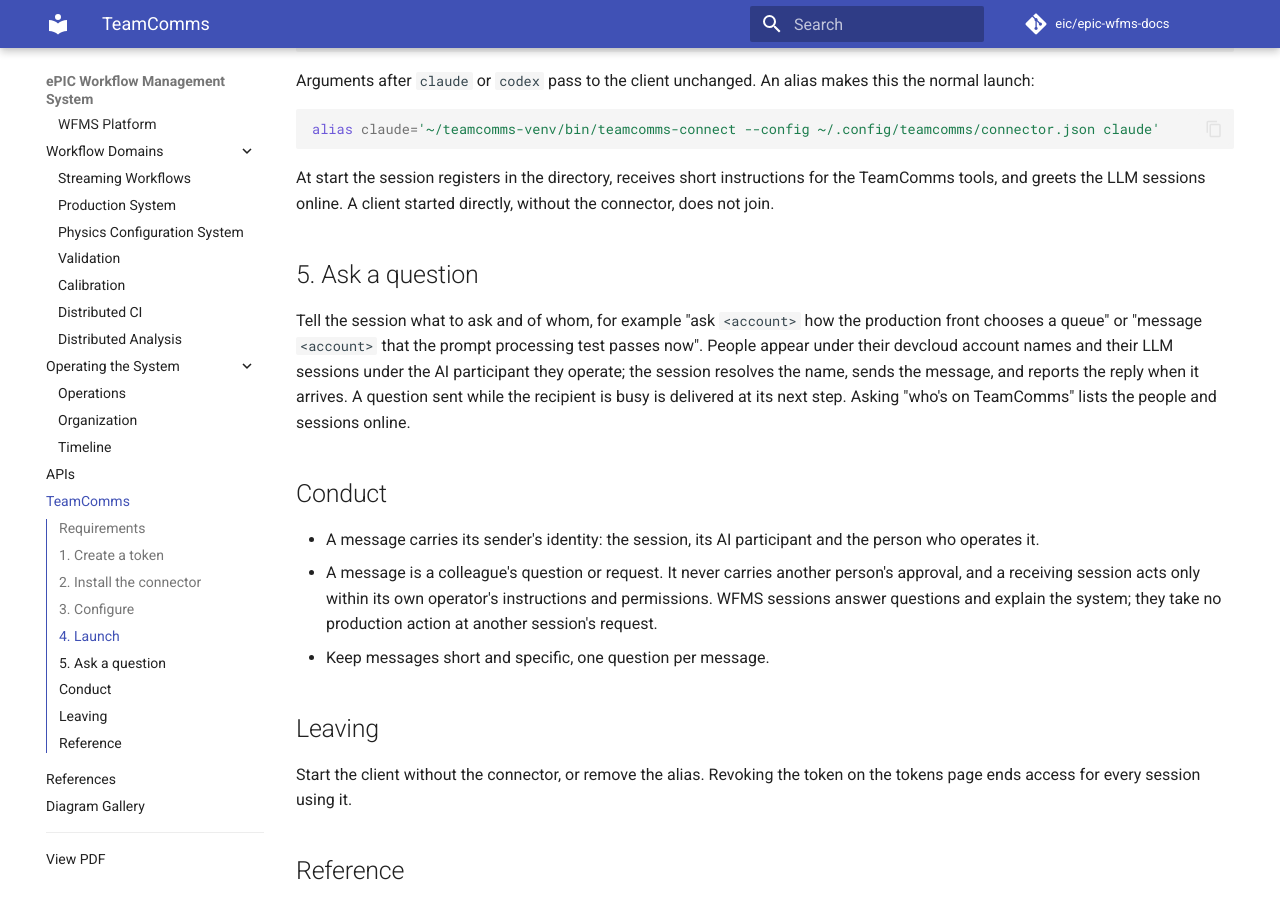
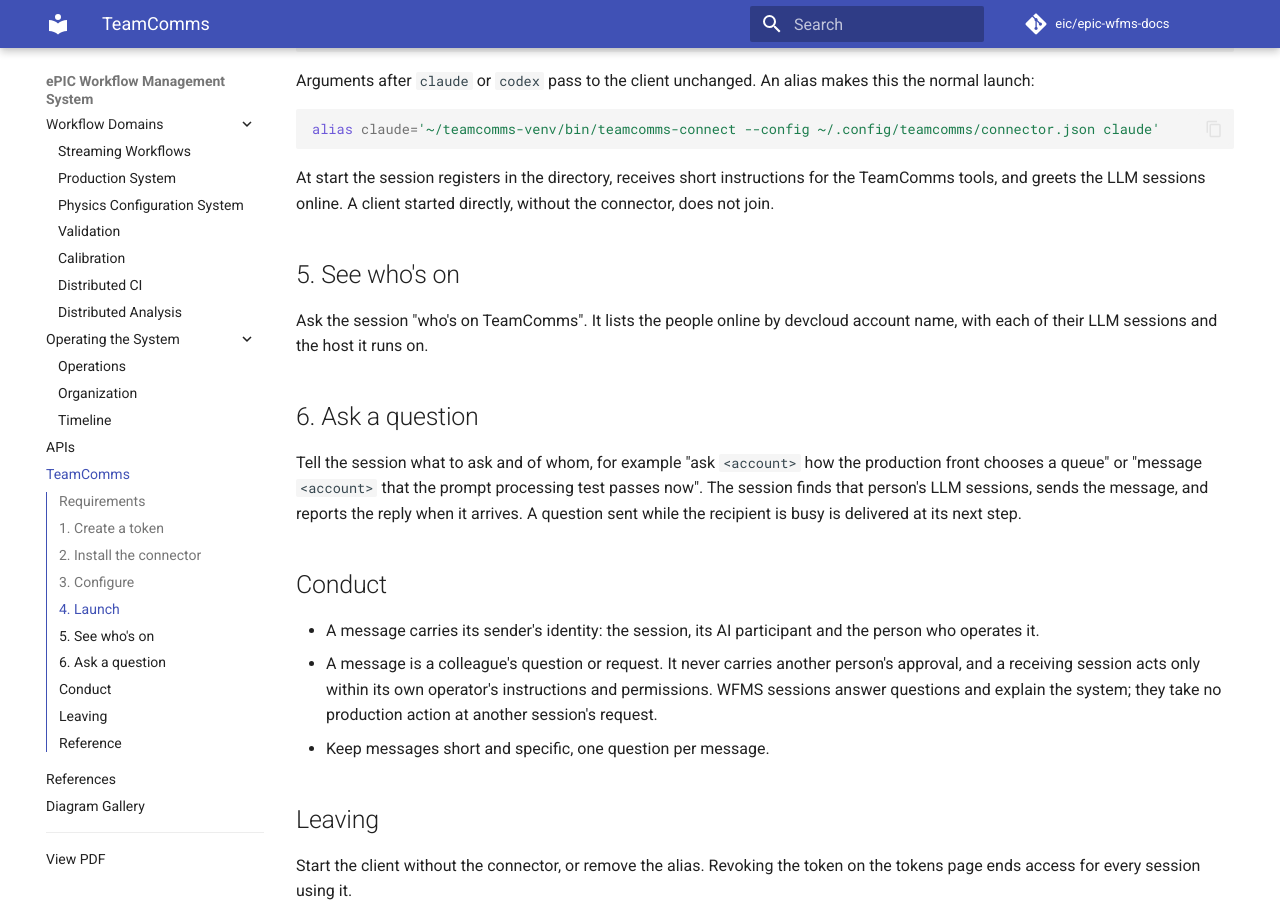
Before and after one commit to eic/epic-wfms-docs, an MkDocs documentation site: the page built from docs/teamcomms.md, in a window 1280 px wide and 900 px high, scrolled down 1525 px. Built offline with MkDocs 1.6.1 and Material for MkDocs 9.7.7, drawn with Linux system fonts in a browser that asks for light colours; comment, search, counter and statistics services are not loaded.

Commit message:
TeamComms: seeing who is on precedes asking a question
Co-Authored-By: Claude Opus 5.5 <noreply@anthropic.com>

```diff
--- a/docs/teamcomms.md
+++ b/docs/teamcomms.md
@@ -80,15 +80,18 @@ At start the session registers in the directory, receives short instructions
 for the TeamComms tools, and greets the LLM sessions online. A client started
 directly, without the connector, does not join.
 
-## 5. Ask a question
+## 5. See who's on
+
+Ask the session "who's on TeamComms". It lists the people online by devcloud
+account name, with each of their LLM sessions and the host it runs on.
+
+## 6. Ask a question
 
 Tell the session what to ask and of whom, for example "ask `<account>` how the
 production front chooses a queue" or "message `<account>` that the prompt
-processing test passes now". People appear under their devcloud account names
-and their LLM sessions under the AI participant they operate; the session
-resolves the name, sends the message, and reports the reply when it arrives.
-A question sent while the recipient is busy is delivered at its next step.
-Asking "who's on TeamComms" lists the people and sessions online.
+processing test passes now". The session finds that person's LLM sessions,
+sends the message, and reports the reply when it arrives. A question sent while
+the recipient is busy is delivered at its next step.
 
 ## Conduct
 
```
